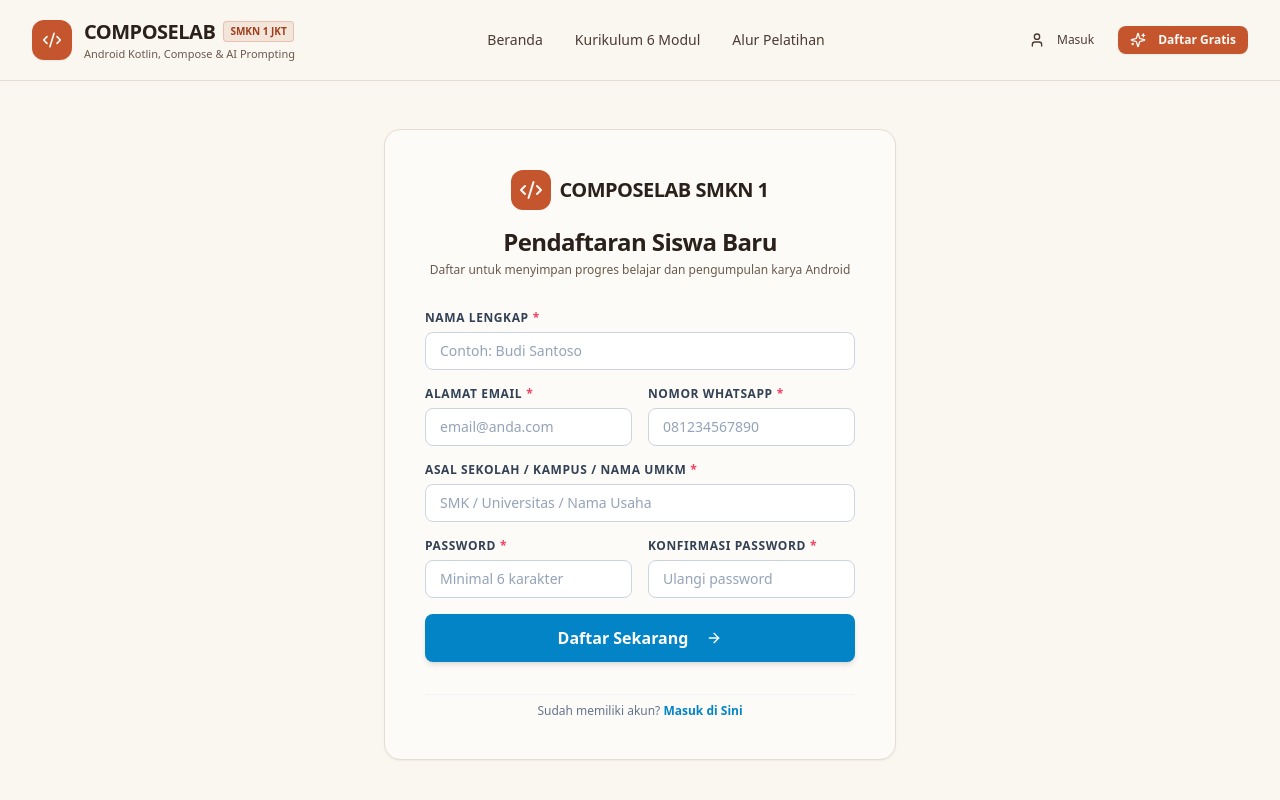
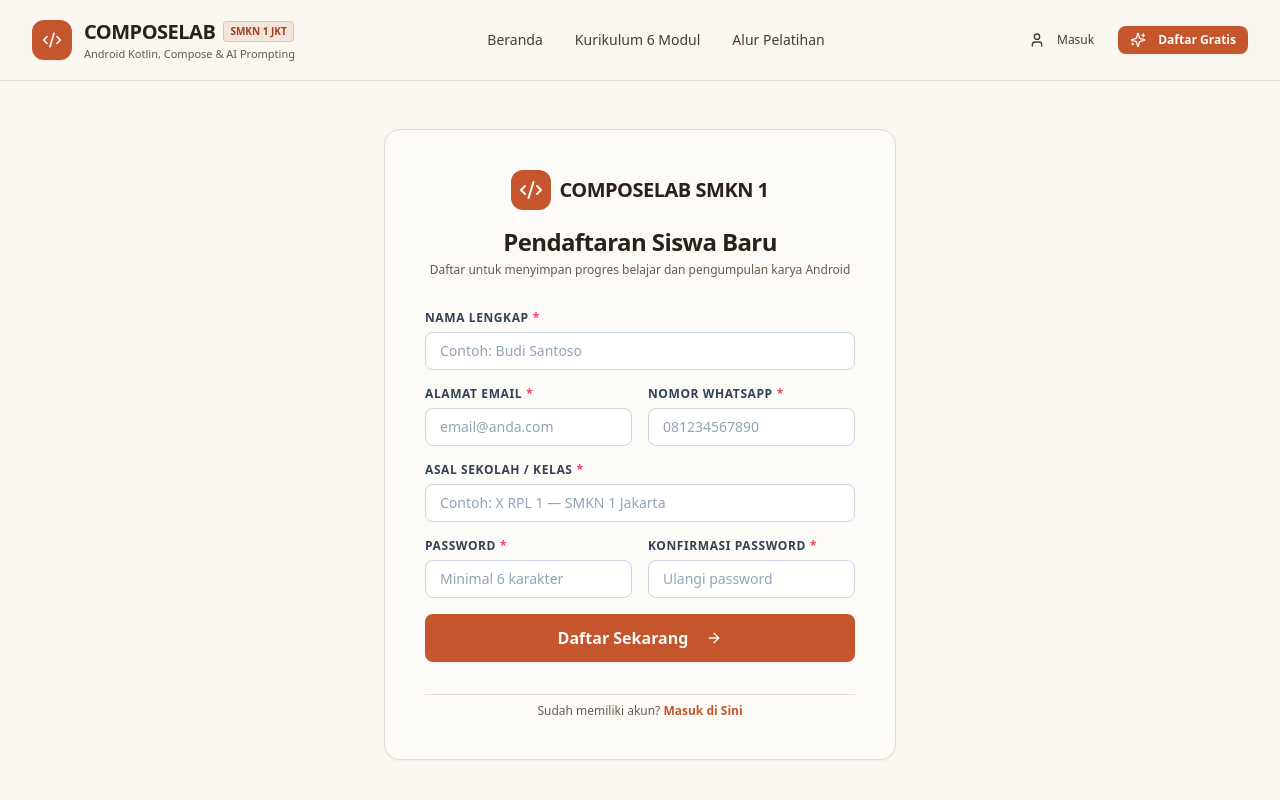
Before and after one commit to DandieLucky/Vibe-Code, a Next.js app: page /register in a window 1280 px wide. Shown: the top 800 px of the page. Built offline with nearby package versions, Linux system fonts and the light colour scheme; no server answers; the database is empty; a web font is replaced by a local one.

Commit message:
style(register): align register form button and links with Bloom palette

```diff
--- a/src/app/(auth)/register/page.tsx
+++ b/src/app/(auth)/register/page.tsx
@@ -203,11 +203,11 @@ function RegisterPageInner() {
           </div>
 
           <Input
-            label="Asal Sekolah / Kampus / Nama UMKM"
+            label="Asal Sekolah / Kelas"
             value={formData.institution}
             onChange={(e) => setFormData({ ...formData, institution: e.target.value })}
             error={formErrors.institution}
-            placeholder="SMK / Universitas / Nama Usaha"
+            placeholder="Contoh: X RPL 1 — SMKN 1 Jakarta"
             required
           />
 
@@ -251,19 +251,18 @@ function RegisterPageInner() {
 
           <Button
             type="submit"
-            variant="accent"
             size="lg"
             isLoading={isLoading}
-            className="w-full font-bold mt-2 shadow-md"
+            className="w-full font-bold mt-2 shadow-sm bg-[#C4552D] hover:bg-[#A94420] text-[#FDFBF7]"
           >
             Daftar Sekarang
             <ArrowRight className="w-4 h-4 ml-2" />
           </Button>
         </form>
 
-        <div className="text-center pt-2 border-t border-slate-100 text-xs text-slate-500">
+        <div className="text-center pt-2 border-t border-[#E6DDD2] text-xs text-[#6A5A4E]">
           Sudah memiliki akun?{" "}
-          <Link href="/login" className="font-bold text-sky-600 hover:underline">
+          <Link href="/login" className="font-bold text-[#C4552D] hover:underline">
             Masuk di Sini
           </Link>
         </div>
@@ -276,7 +275,7 @@ function RegisterPageInner() {
 /** Dibungkus Suspense karena membaca parameter URL (?redirect=). */
 export default function RegisterPage() {
   return (
-    <Suspense fallback={<div className="min-h-[85vh] bg-slate-50" />}>
+    <Suspense fallback={<div className="min-h-[85vh] bg-[#FAF6F0]" />}>
       <RegisterPageInner />
     </Suspense>
   );
```
